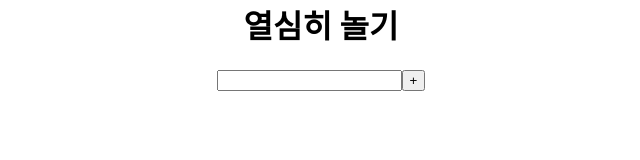
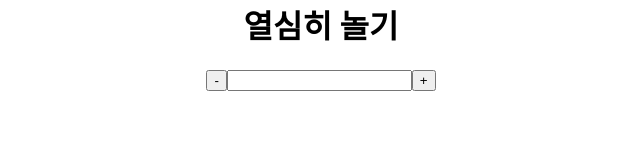
Before and after one commit to new-crystal/practice-mobx, a React (Create React App) app in the folder mobx/: page / in a window 1280 px wide. Shown: the part 124-284 px from the top of the page, without its empty margins (319-959 px from the left). Built offline with nearby package versions, Linux system fonts and the light colour scheme.

Commit message:
edit folder

```diff
--- a/mobx/src/List.jsx
+++ b/mobx/src/List.jsx
@@ -8,19 +8,25 @@ const List = () =>{
     const inputRef = useRef(null);
 
     const onClickAddBtn = () =>{
+        if(inputRef.current.value === ""){
+            return;
+        }
         const data = {
             id:id,
             content: inputRef.current.value
         }
         listStore.add(data)
-        setId( id + 1)
+        setId(id + 1)
         inputRef.current.value = ""
     }
 
+    const onClickRemoveBtn = (id) =>{
+       listStore.remove(id)
+    }
     return(
         <div>
             {listStore.todoList.map((todo)=>{
-               return <h1 key={todo.id}>{todo.content}</h1>
+               return (<><h1 key={todo.id}>{todo.content}</h1> <button onClick={()=>onClickRemoveBtn(todo.id)}>-</button></>)
             })}
 
             <input ref={inputRef}/>
--- a/mobx/src/listStore.jsx
+++ b/mobx/src/listStore.jsx
@@ -4,6 +4,9 @@ const listStore = observable({
     todoList:[{id:0, content:"열심히 놀기"}],
     add(todo){
         this.todoList = [...this.todoList, todo]
+    },
+    remove(id){
+        this.todoList = this.todoList.filter((todo)=>todo.id !== id)
     }
 })
 
--- a/package.json
+++ /dev/null
@@ -1,5 +0,0 @@
-{
-  "dependencies": {
-    "mobx": "^6.7.0"
-  }
-}
```
Also changed, not shown: 1 other file (tests, documents, lock files or other folders).
